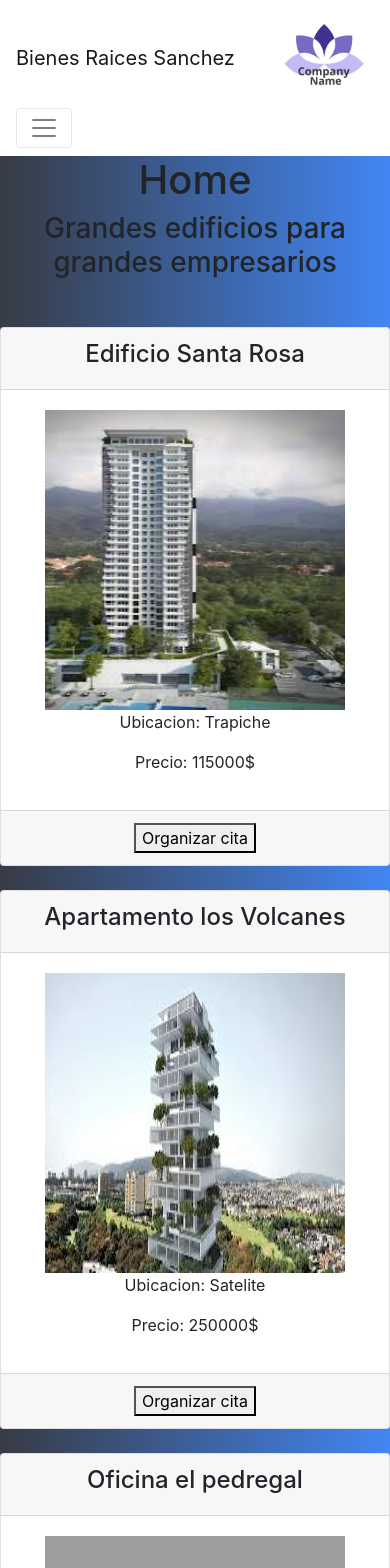
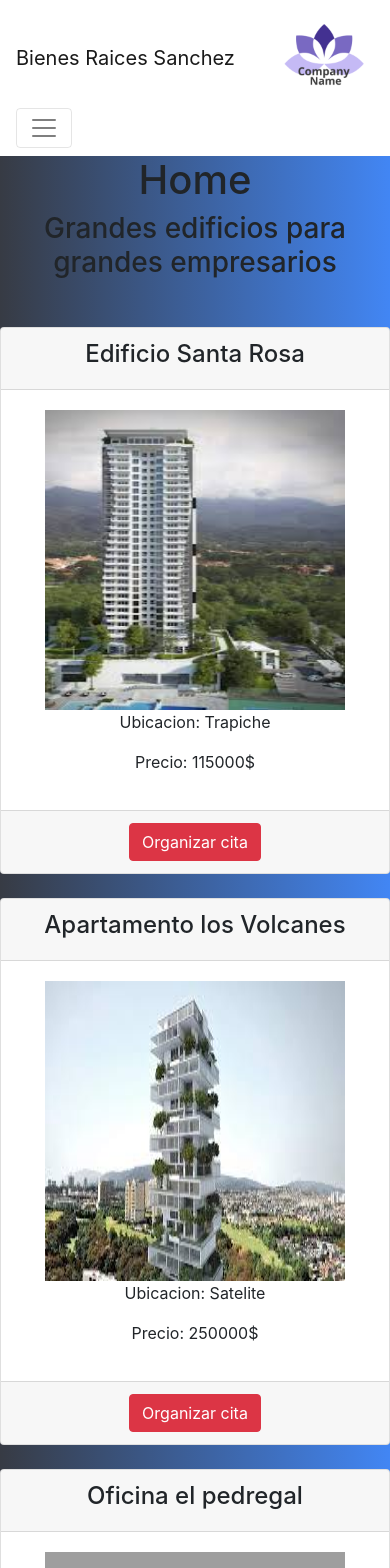
Before and after one commit to RASanchezB/ux_examen, a React (Create React App) app: page / in a window 390 px wide. Shown: the top 1568 px of the page. Built offline with nearby package versions, Linux system fonts and the light colour scheme; grey boxes are pictures that could not be loaded.

Commit message:
Citas mejoradas

```diff
--- a/src/App.js
+++ b/src/App.js
@@ -18,19 +18,22 @@ class App extends Component {
     this.state = {
       edificios
     }
-      //this.myFunction = this.myFunction.bind(this);
+      this.hanldeAddCitas = this.hanldeAddCitas.bind(this);
+
   }
   hanldeAddCitas(cita){
-    this.state({
-      citas:[...this.Citas.citas, cita]
+    this.setState({
+      citas:[...Citas.citas, cita]
     })
+  }
+  myFunction(){
+    alert('Probando')
   }
 
   render() {
-
     const edificios = this.state.edificios.map((edificios, i) => {
       return(
-        <div className = "col-md-4">
+        <div className = "col-md-4" key={i}>
           <div className = "card mt-4">
             <div className = "card-header">
               <h4>{edificios.Nombre}</h4>
@@ -41,7 +44,9 @@ class App extends Component {
               <p>Precio: {edificios.Precio}</p>
             </div>
             <div className = "card-footer">
-              <button onclick = {"myFunction"}>Organizar cita</button>
+              <button
+                className="btn btn-danger"
+                onClick = {this.myFunction.bind(this)}>Organizar cita</button>
             </div>
           </div>
         </div>
--- a/src/components/CitaForm.js
+++ b/src/components/CitaForm.js
@@ -25,7 +25,7 @@ class CitaForm extends Component{
     handleSubmit(e){
         alert('Organizando...')
         e.preventDefault();
-
+        this.props.onAddCita(this.state);
     }
 
     render(){
--- a/src/index.js
+++ b/src/index.js
@@ -9,5 +9,5 @@ import * as serviceWorker from './serviceWorker';
 //bootstrap
 import 'bootstrap/dist/css/bootstrap.min.css';
 //Necesidades
-ReactDOM.render(<App />, document.getElementById('root'));
+ReactDOM.render(<App/>, document.getElementById('root'));
 serviceWorker.unregister();
```
